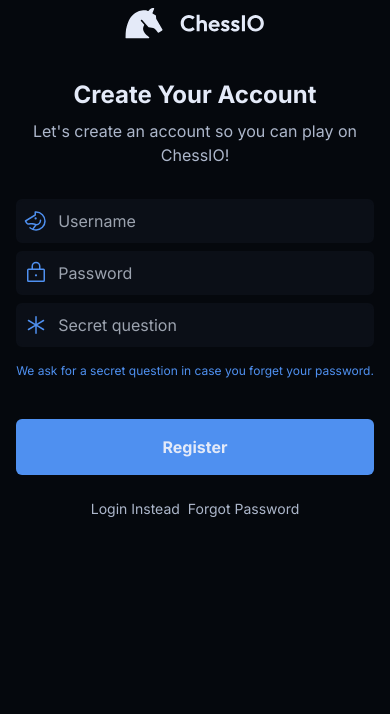
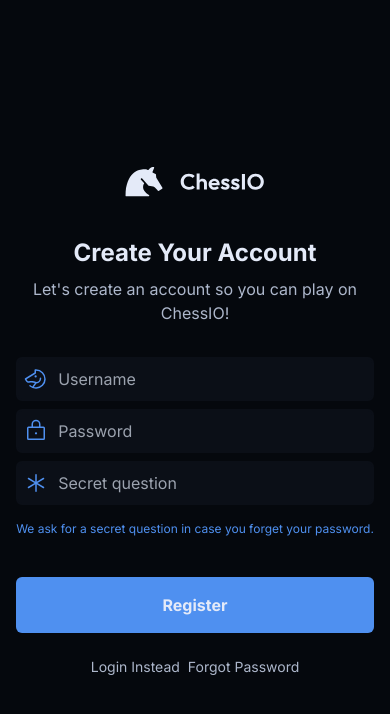
Before and after one commit to dev-xero/chess.io-frontend, a Next.js app: page /auth/register in a window 390 px wide. Shown: the top 714 px of the page. Built offline with nearby package versions, Linux system fonts and the light colour scheme.

Commit message:
fix: Add grid view on mobile

```diff
--- a/layout/CenteredGrid.tsx
+++ b/layout/CenteredGrid.tsx
@@ -6,7 +6,7 @@ interface ICenteredGridProps {
 
 export default function CenteredGrid({ children }: ICenteredGridProps) {
     return (
-        <main className="w-full h-full md:grid place-items-center">
+        <main className="w-full h-full grid place-items-center">
             {children}
         </main>
     );
```
